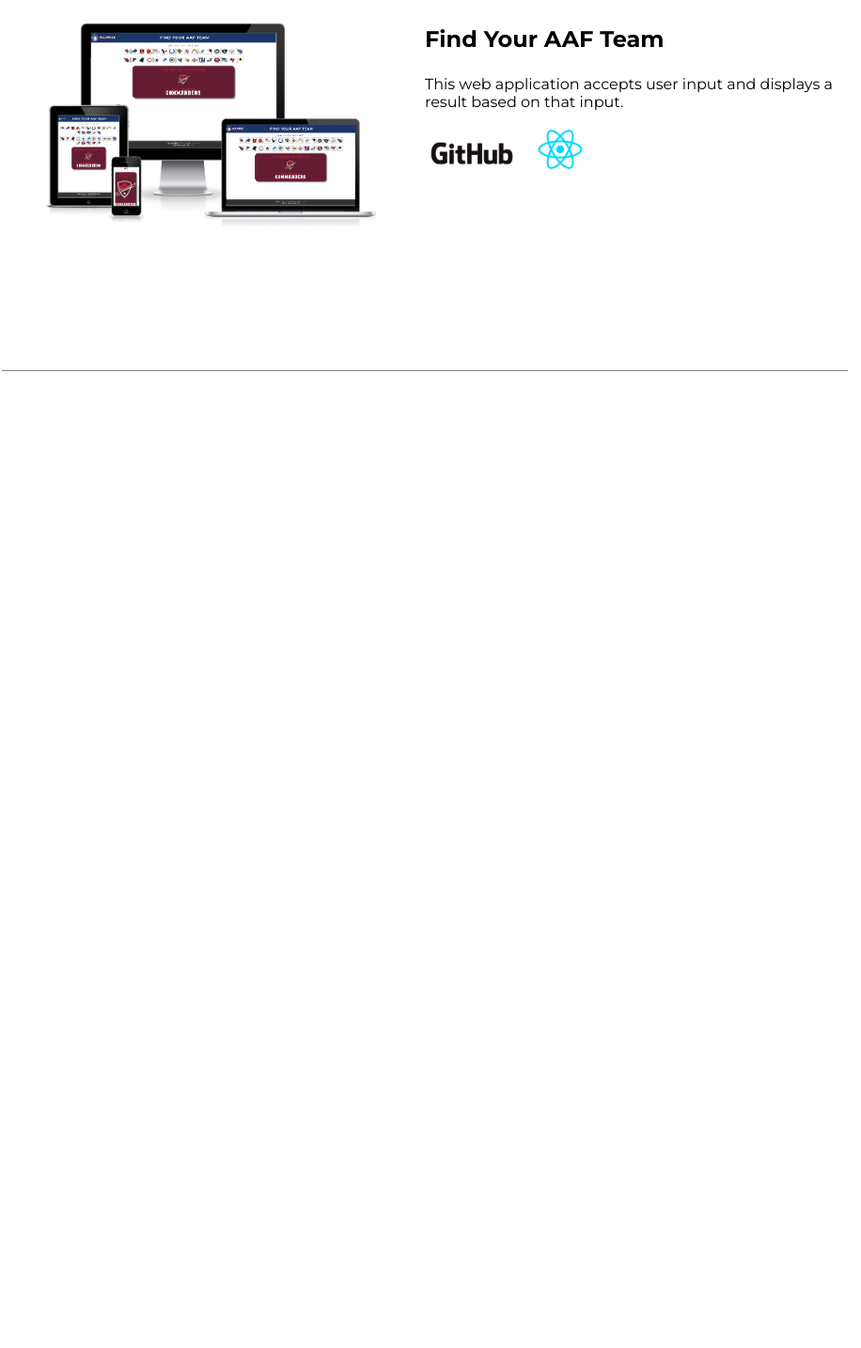
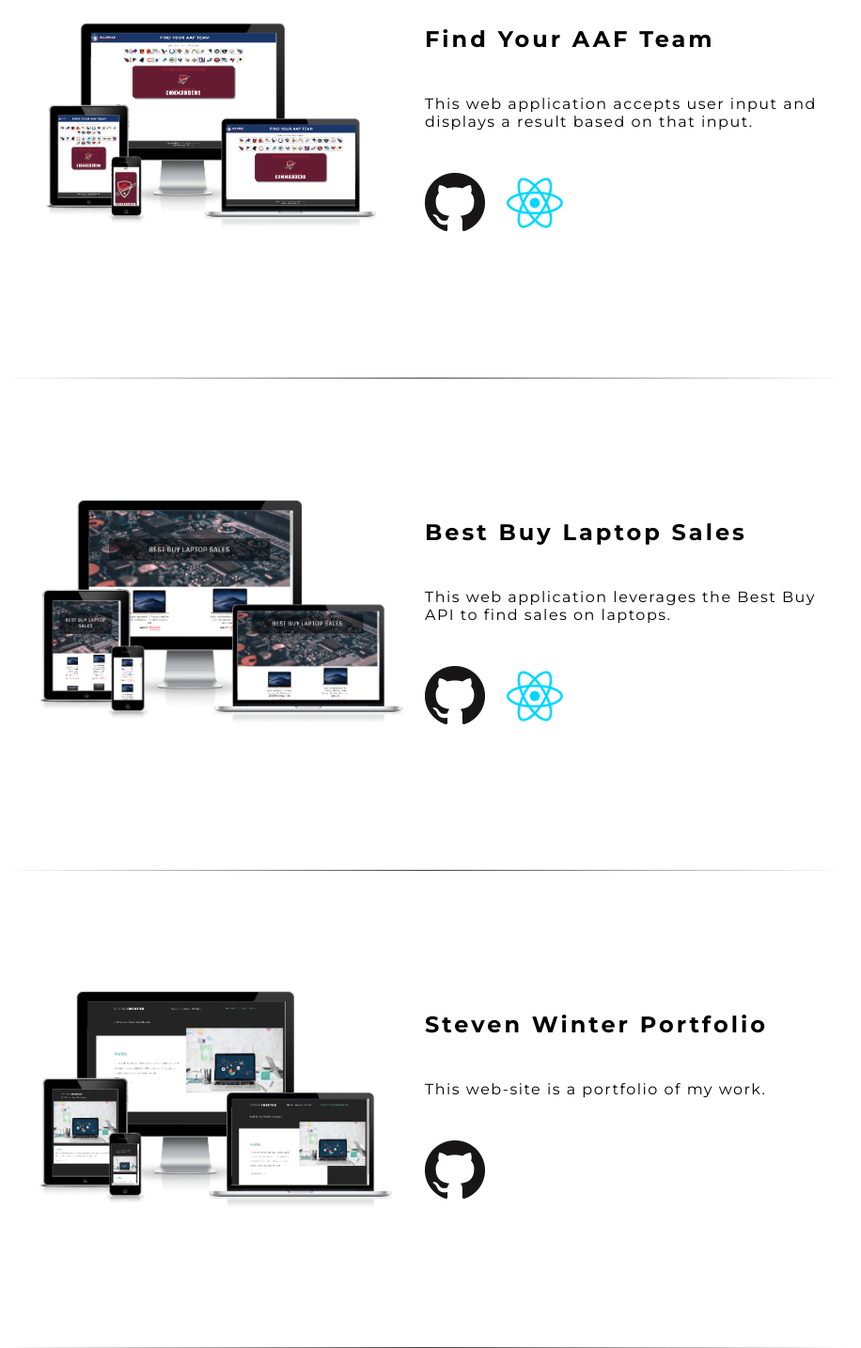
Before and after one commit to stevenwinter-dev/Portfolio, a plain HTML site: page index.html in a window 1280 px wide. Shown: the part 772-2207 px from the top of the page at 94% size, without its empty margins (188-1104 px from the left). Before the commit the page ends 1575 px from the top, so only its background shows below. Drawn offline with Linux system fonts and the light colour scheme; some packages are replaced by stand-ins of ours; a script that the page names is missing.

Commit message:
Added projects

```diff
--- a/css/main.css
+++ b/css/main.css
@@ -161,7 +161,7 @@ a:visited {
     flex-direction: row;
     justify-content: space-between;
     align-items: flex-start;
-    border-bottom: 1px solid gray;
+    letter-spacing: 1.5px;
 }
 
 .project-img {
@@ -175,10 +175,16 @@ a:visited {
 
 .project-text-container h3 {
     font-size: 1.5em;
+    letter-spacing: 3px;
+}
+
+.project-text-container p {
+    margin-top: 45px;
 }
 
 .skills {
     padding: 0;
+    margin-top: 45px;
 }
 
 .skills li {
@@ -186,9 +192,15 @@ a:visited {
 }
 
 .github {
-    width: 100px;
+
 }
 
 .react {
-    width: 50px;
+    width: 64px;
 }
+
+hr {
+    border: 0;
+    height: 1px;
+    background-image: linear-gradient(to right, rgba(0, 0, 0, 0), rgba(0, 0, 0, 0.75), rgba(0, 0, 0, 0));
+}
--- a/index.html
+++ b/index.html
@@ -8,6 +8,7 @@
     <link rel="shortcut icon" type="image/png" href="img/favicon.ico"/>
     <link href="https://fonts.googleapis.com/css?family=Montserrat:400,700" rel="stylesheet">
     <link rel="stylesheet" href="css/main.css">
+    <script src="https://cdn.jsdelivr.net/gh/cferdinandi/smooth-scroll@15.2.1/dist/smooth-scroll.min.js"></script>
 </head>
 <body>
     <header class="header-text">
@@ -16,8 +17,8 @@
                 <img src="img/favicon.ico" class="logo" />
                 <h1>Steven Winter<br/><span class="job">Web Developer</span></h1>
                 <ul>
-                    <li><a href="#">Home</a></li>
-                    <li><a href="#">Projects</a></li>
+                    <li><a href="index.html">Home</a></li>
+                    <li><a href="#projects">Projects</a></li>
                     <li><a href="#">Contact</a></li>
                 </ul>
             </div>
@@ -31,17 +32,45 @@
     <main class="container">
         <div class="main-content">
             <div class="project">
-                <a href="https://findyouraafteam.com"><img src="./img/aaf.png" alt="AAF" class="project-img"></a>
+                    <a id="projects"></a>
+                <a href="https://findyouraafteam.com" target="_blank"><img src="./img/aaf.png" alt="AAF" class="project-img"></a>
                     <div class="project-text-container">
                         <h3>Find Your AAF Team</h3>
                         <p>This web application accepts user input and displays a result based on that input.</p>
                         <ul class="skills">
-                            <li><a href="https://github.com/stevenwinter-me/which-AAF"><img src="img/GitHub_Logo.png" alt="GitHub" class="github" /></a></li>
+                            <li><a href="https://github.com/stevenwinter-me/which-AAF" target="_blank"><img src="img/GitHub-Mark-64px.png" alt="GitHub" class="github" /></a></li>
                             <li><img src="img/react.png" alt="React" class="react" /></li>
                         </ul>
-                </div>
+                    </div>
             </div>
+            <hr>
+            <div class="project">
+                    <a href="https://frosty-kalam-d097eb.netlify.com/" target="_blank"><img src="./img/bestbuy.png" alt="Best Buy" class="project-img"></a>
+                        <div class="project-text-container">
+                            <h3>Best Buy Laptop Sales</h3>
+                            <p>This web application leverages the Best Buy API to find sales on laptops.</p>
+                            <ul class="skills">
+                                <li><a href="https://github.com/stevenwinter-me/bblaptopsales" target="_blank"><img src="img/GitHub-Mark-64px.png" alt="GitHub" class="github" /></a></li>
+                                <li><img src="img/react.png" alt="React" class="react" /></li>
+                            </ul>
+                        </div>
+            </div>
+            <hr>
+            <div class="project">
+                    <a href="https://stevenwinter.me" target="_blank"><img src="./img/stevenwinter.png" alt="Steven Winter Portfolio" class="project-img"></a>
+                        <div class="project-text-container">
+                            <h3>Steven Winter Portfolio</h3>
+                            <p>This web-site is a portfolio of my work.</p>
+                            <ul class="skills">
+                                <li><a href="https://github.com/stevenwinter-me/Portfolio" target="_blank"><img src="img/GitHub-Mark-64px.png" alt="GitHub" class="github" /></a></li>
+                            </ul>
+                        </div>
+            </div>
+            <hr>
     </div>
 </main>
 </body>
+<script>
+        var scroll = new SmoothScroll('a[href*="#"]');
+    </script>
 </html>
```
Also changed, not shown: img/GitHub-Mark-32px.png (added), img/GitHub-Mark-64px.png (added), img/bestbuy.png (added), img/stevenwinter.png (added).
